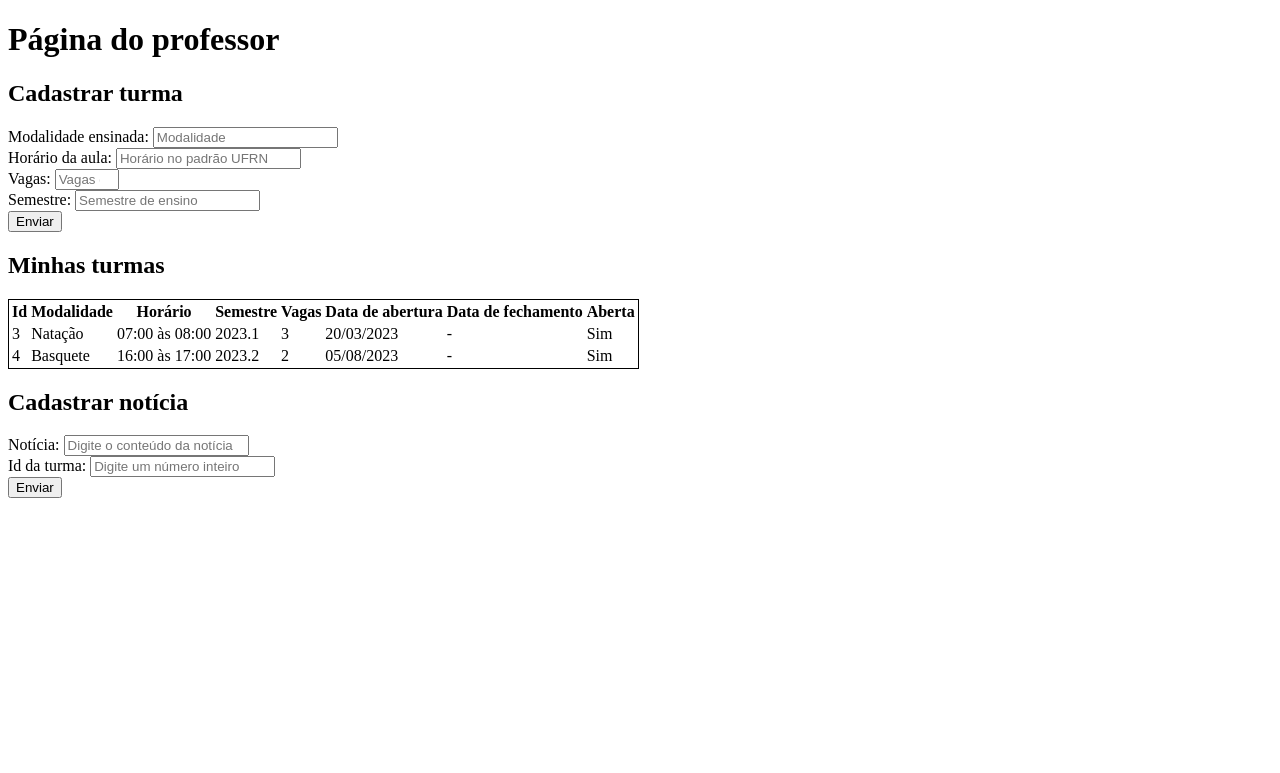
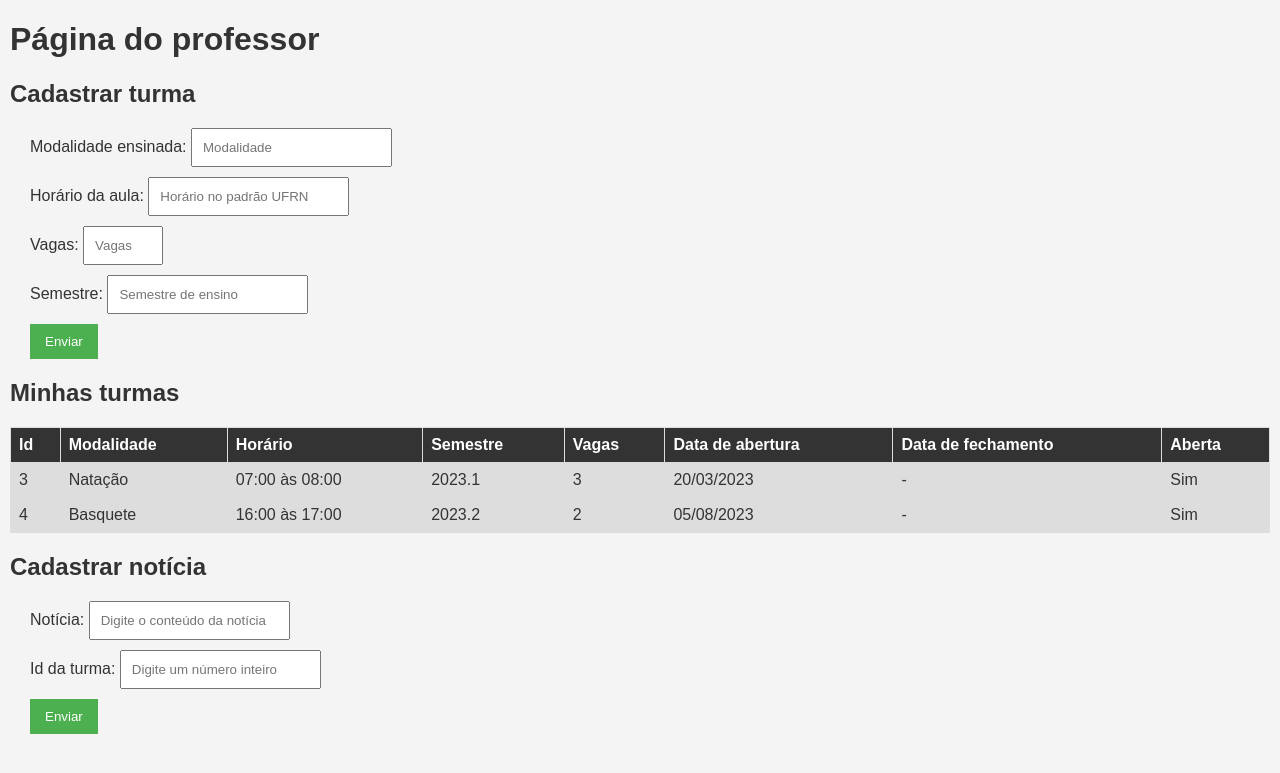
Before and after one commit to AugustoOliveira099/gerenciador_matriculas_esporte, a Django app: page /professor/ in a window 1280 px wide. Shown: the top 773 px of the page. Run offline with Django 5.2, Linux system fonts and the light colour scheme; data comes from the database, SQL or seed files in the repository; data that the repository does not hold is empty.

Commit message:
estilizando páginas

```diff
--- a/my_app/templates/professor.html
+++ b/my_app/templates/professor.html
@@ -1,12 +1,75 @@
-<!-- {% load static %} -->
-
 <!DOCTYPE html>
 <html>
 <head>
     <meta charset="UTF-8">
     <meta name="viewport" content="width=device-width, initial-scale=1.0">
     <title>Professor</title>
-    <!-- <link rel="stylesheet" href="{% static 'styles/admin.css' %}"> -->
+    <style>
+        body {
+            font-family: 'Arial', sans-serif;
+            background-color: #f4f4f4;
+            margin: 10px;
+            padding: 0;
+            color: #333;
+        }
+
+        h1, h2, th, td, p {
+            color: #333;
+        }
+
+        form {
+            margin-top: 20px;
+            padding-left: 20px;
+        }
+
+        input, select {
+            padding: 10px;
+            margin-bottom: 10px;
+        }
+
+        button {
+            background-color: #4CAF50;
+            color: white;
+            padding: 10px 15px;
+            border: none;
+            cursor: pointer;
+        }
+
+        .mensagem-sucesso {
+            color: green;
+            margin-top: 10px;
+        }
+
+        .mensagem-erro {
+            color: red;
+            margin-top: 10px;
+        }
+
+        table {
+            width: 100%;
+            border-collapse: collapse;
+            margin-top: 20px;
+        }
+
+        th, td {
+            border: 1px solid #ddd;
+            padding: 8px;
+            text-align: left;
+        }
+
+        th {
+            background-color: #4CAF50;
+            color: white;
+        }
+
+        .lista-turmas th {
+            background-color: #333;
+        }
+
+        .lista-turmas td {
+            background-color: #ddd;
+        }
+    </style>
 </head>
 <body>
     <h1>Página do professor</h1>
@@ -19,7 +82,7 @@
 
     <h2>Minhas turmas</h2>
     {% if turmas|length > 0 %}
-        <table class="lista-turmas" style="border: 1px solid black;">
+        <table class="lista-turmas">
             <thead>
                 <tr>
                     <th>Id</th>
@@ -34,9 +97,7 @@
             </thead>
             <tbody>
                 {% for turma in turmas %}
-                    <tr
-                        class= "{% if turma.is_open %}open{% else %}closed{% endif %}"
-                    >
+                    <tr class="{% if turma.is_open %}open{% else %}closed{% endif %}">
                         <td>{{ turma.id }}</td>
                         <td>{{ turma.modalidade }}</td>
                         <td>{{ turma.horario }}</td>
@@ -73,8 +134,6 @@
     <script>
         const csrftoken = getCookie('csrftoken');
 
-
-
         function getCookie(name) {
             let cookieValue = null;
             if (document.cookie && document.cookie !== '') {
```
Also changed, not shown: my_app/templates/aluno.html (+50 -15 lines). Lines whose indentation alone changed are shown as unchanged.
